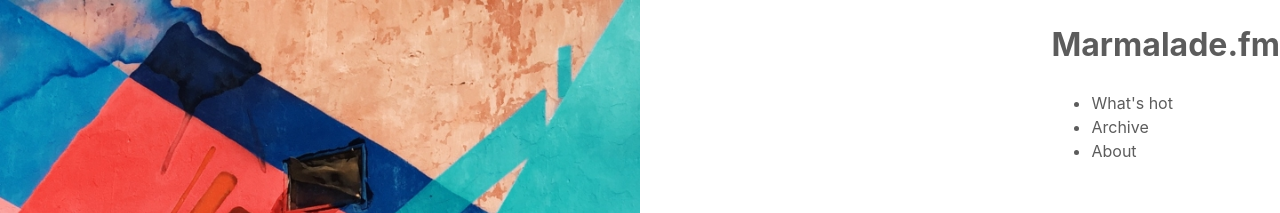
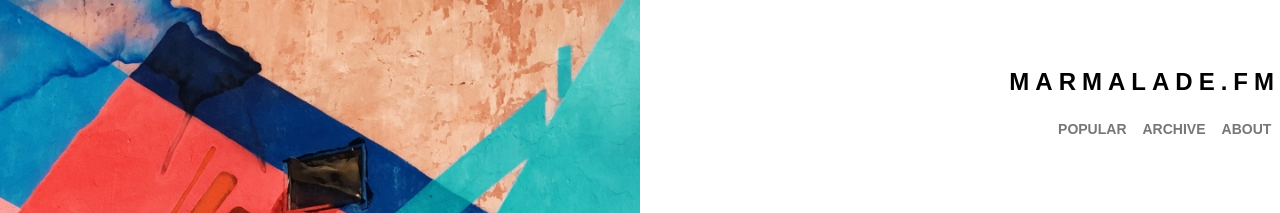
Before and after one commit to madelineuribes/Marmalade.fm, a React (Create React App) app: page / in a window 1280 px wide. Shown: the top 213 px of the page. Built offline with nearby package versions, Linux system fonts and the light colour scheme; the HTML template or start-up script is replaced by a standard one.

Commit message:
Adding header component

```diff
--- a/src/components/Header.js
+++ b/src/components/Header.js
@@ -1,15 +1,22 @@
 import React from 'react';
 
 const Header = props => (
-  <div>
-    <h1>Marmalade.fm</h1>
-    <ul>
-      <li>What's hot</li>
-      <li>Archive</li>
-      <li>About</li>
+  <header className='black mb5 pt5'>
+    <h1 className='ttu f3 tracked-mega anton tc mt0 mb3'>Marmalade.fm</h1>
+    <ul className='list flex justify-center p10'>
+      <li className='mh2'>
+        <a className='nav-link link biryani-black f6 ttu gray'>
+          Popular
+        </a>
+      </li>
+      <li className='mh2'>        <a className='nav-link link black biryani-black f6 ttu gray'>
+        Archive
+        </a></li>
+      <li className='mh2'>        <a className='nav-link link black biryani-black f6 ttu gray'>
+        About
+        </a></li>
     </ul>
-    {/* Play button */}
-  </div>
+  </header>
 );
 
 export default Header;
```
